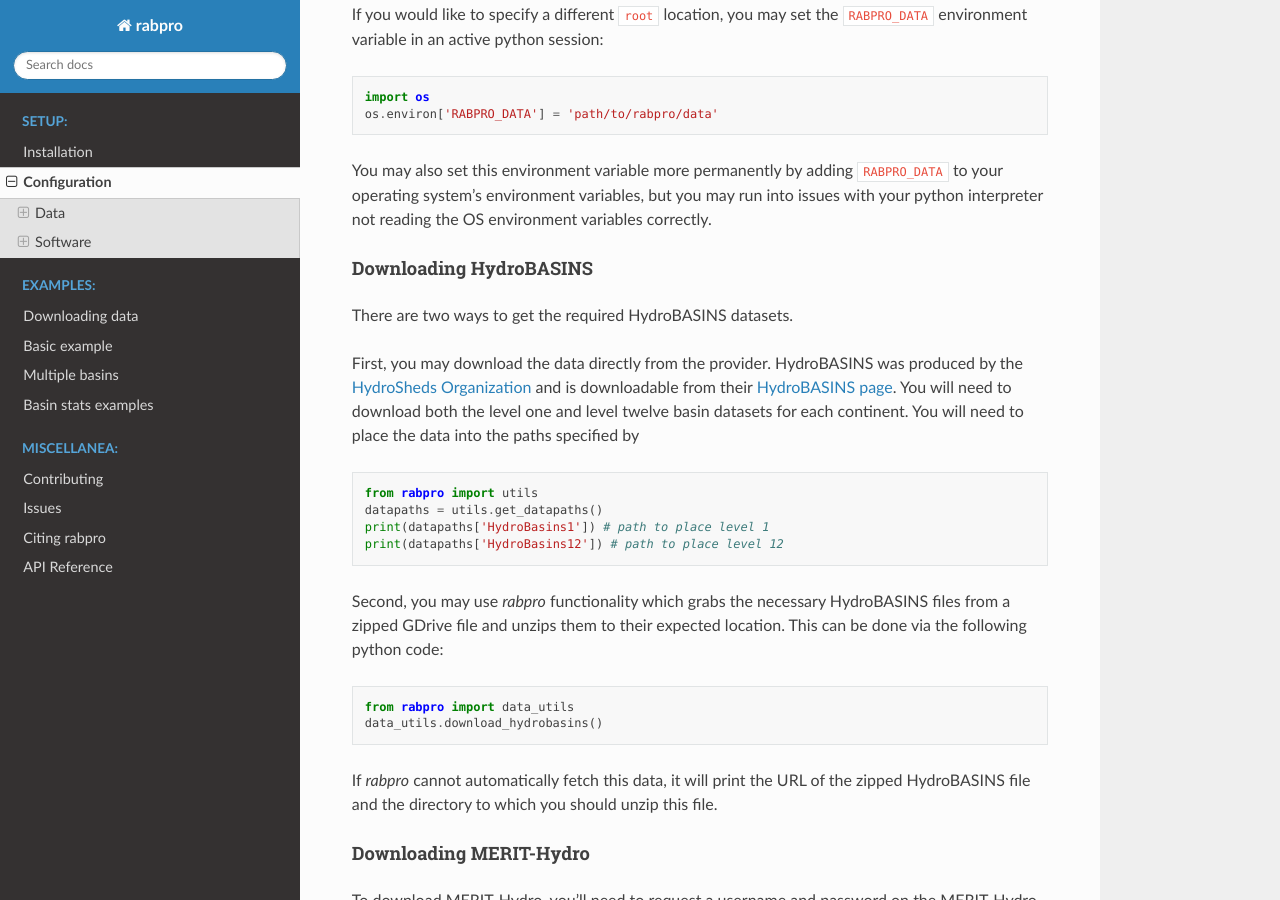
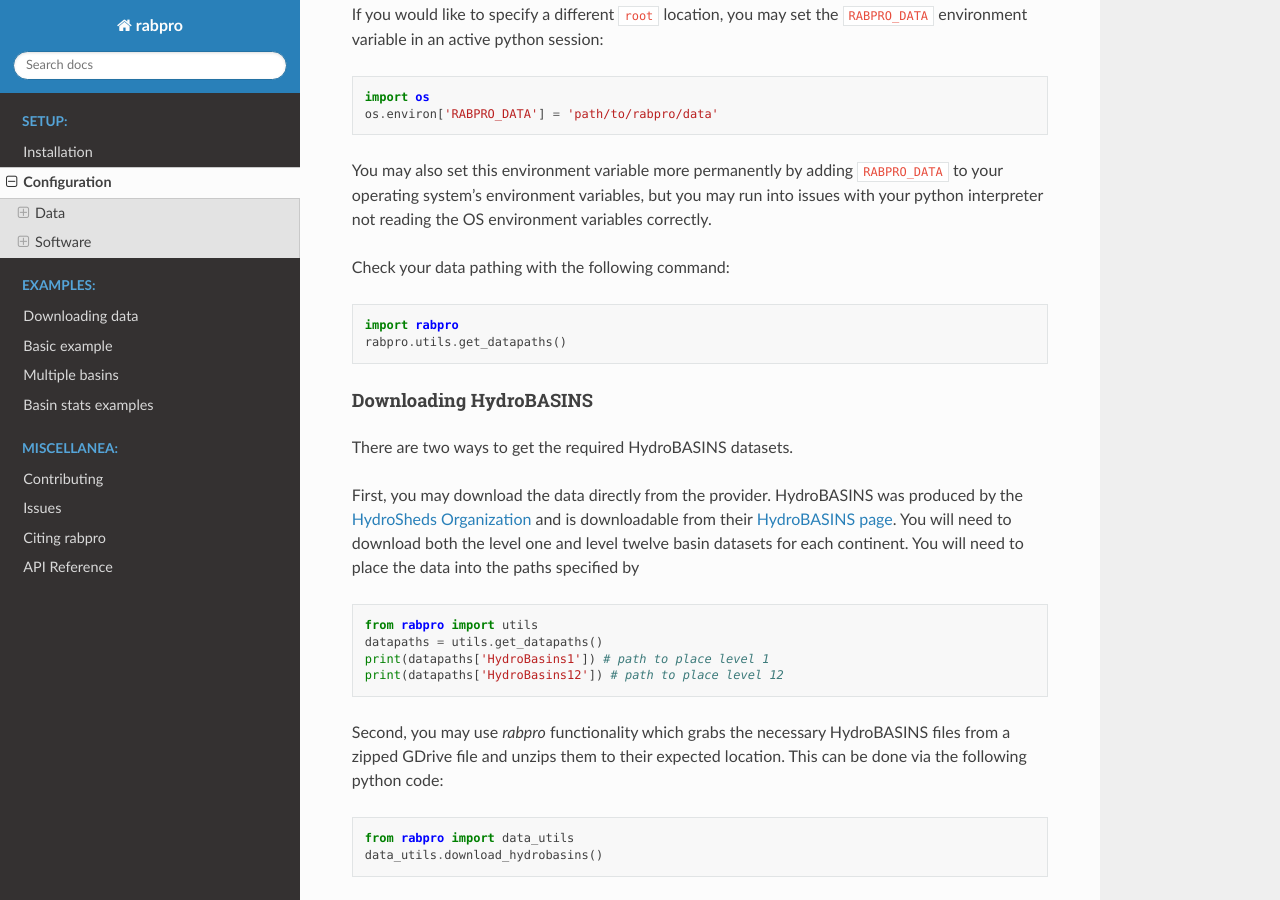
Before and after one commit to VeinsOfTheEarth/rabpro, a Sphinx documentation site: the page built from docs/source/configure/index.rst, in a window 1280 px wide and 900 px high, scrolled down 685 px. Built offline with Sphinx 7.4.7 and the Read the Docs theme 2.0.0, drawn with Linux system fonts in a browser that asks for light colours.

Commit message:
add hint to check data pathing

```diff
--- a/docs/source/configure/index.rst
+++ b/docs/source/configure/index.rst
@@ -35,6 +35,12 @@ If you would like to specify a different ``root`` location, you may set the ``RA
 
 You may also set this environment variable more permanently by adding ``RABPRO_DATA`` to your operating system's environment variables, but you may run into issues with your python interpreter not reading the OS environment variables correctly.
 
+Check your data pathing with the following command:
+
+.. code-block:: python
+
+        import rabpro
+        rabpro.utils.get_datapaths()
 
 
 Downloading HydroBASINS
```
Also changed, not shown: 1 other file.
